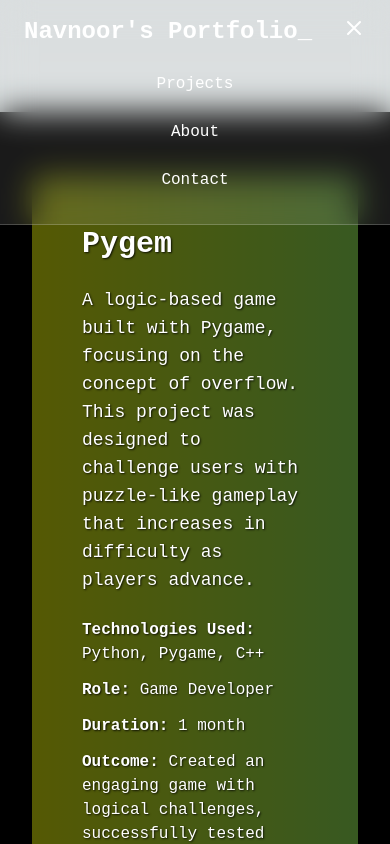
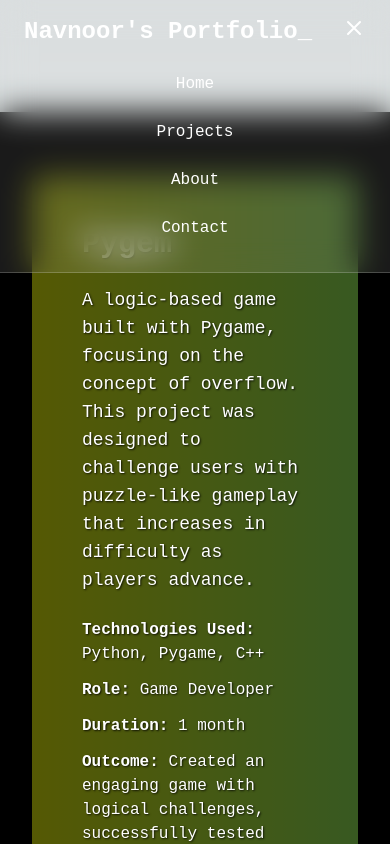
Before and after one commit to Navnoor-Singh/itsNoor, a Next.js app in the folder itsnoor/: page /projects in a window 390 px wide. Both pictures are taken after a click on the button 354 px from the left and 28 px from the top of the page. Shown: the top 844 px of the page. Built offline with nearby package versions, Linux system fonts and the light colour scheme.

Commit message:
added home to collapsable menu in navbar

```diff
--- a/itsnoor/app/components/Navbar.tsx
+++ b/itsnoor/app/components/Navbar.tsx
@@ -118,6 +118,15 @@ export default function Navbar() {
             <motion.div
               initial={{ opacity: 0, x: -50 }}
               animate={{ opacity: 1, x: 0 }}
+              transition={{ duration: 0.5 }}
+            >
+              <Link href="/" className="block py-2 hover:text-gray-400 transition-colors" onClick={() => setIsOpen(false)}>
+                Home
+              </Link>
+            </motion.div>
+            <motion.div
+              initial={{ opacity: 0, x: -50 }}
+              animate={{ opacity: 1, x: 0 }}
               transition={{ duration: 0.5, delay: 0.1 }}
             >
               <Link href="/projects" className="block py-2 hover:text-gray-400 transition-colors" onClick={() => setIsOpen(false)}>
```
